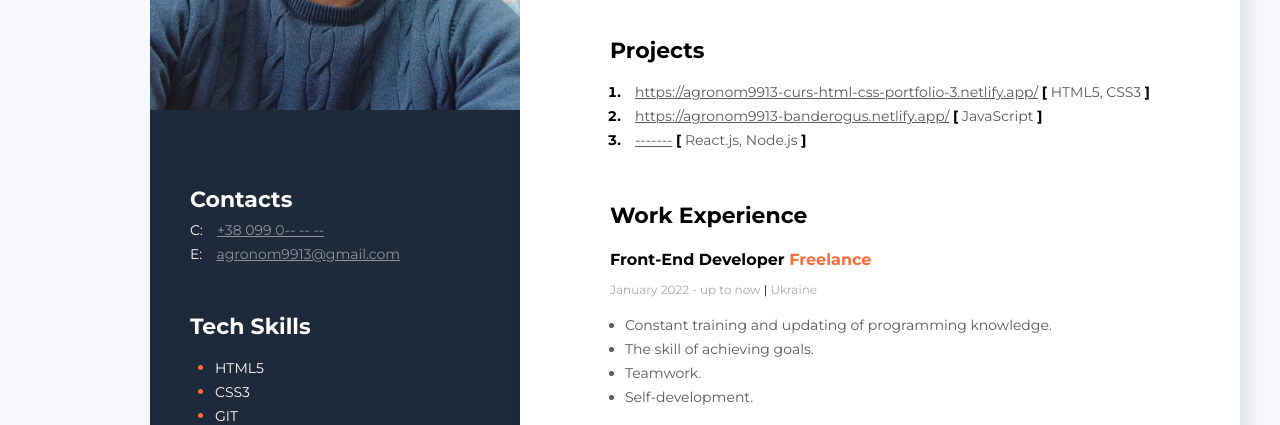
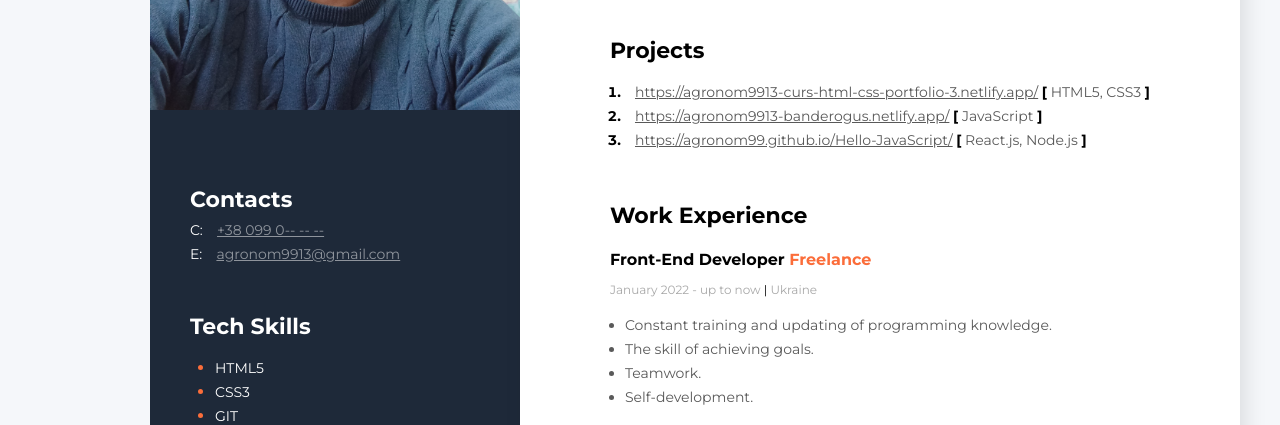
Before and after one commit to agronom99/Resume, a plain HTML site: page index.html in a window 1280 px wide. Shown: the part 292-717 px from the top of the page. Drawn offline with Linux system fonts and the light colour scheme.

Commit message:
Update index.html

```diff
--- a/index.html
+++ b/index.html
@@ -55,8 +55,8 @@
             </li>
             <li class="projects-item">
               <span class="project">
-                <a href="-------" class="project-link"
-                  >-------</a>
+                <a href="https://agronom99.github.io/Hello-JavaScript/" class="project-link"
+                  >https://agronom99.github.io/Hello-JavaScript/</a>
 
                 <span class="project-bracket">[</span> React.js, Node.js
                 <span class="project-bracket">]</span>
```
